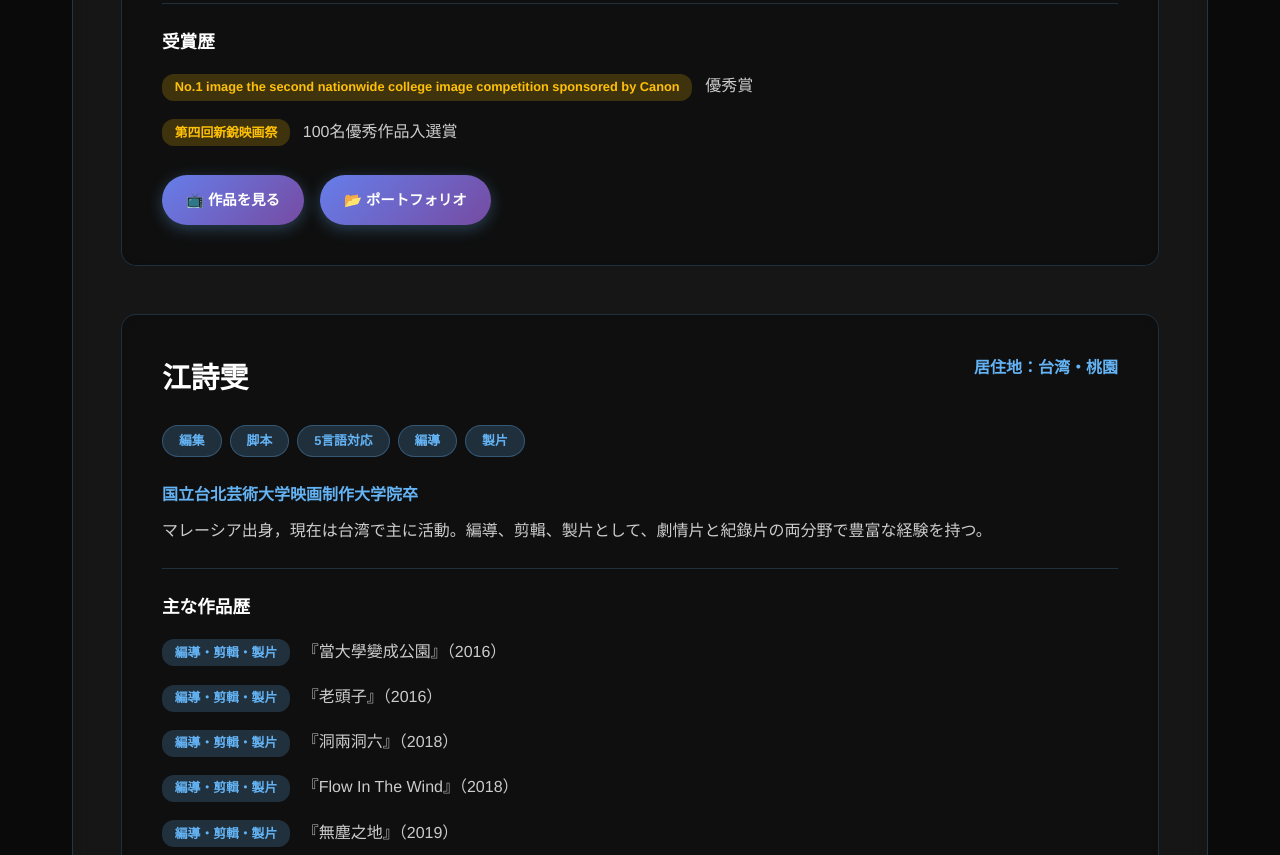
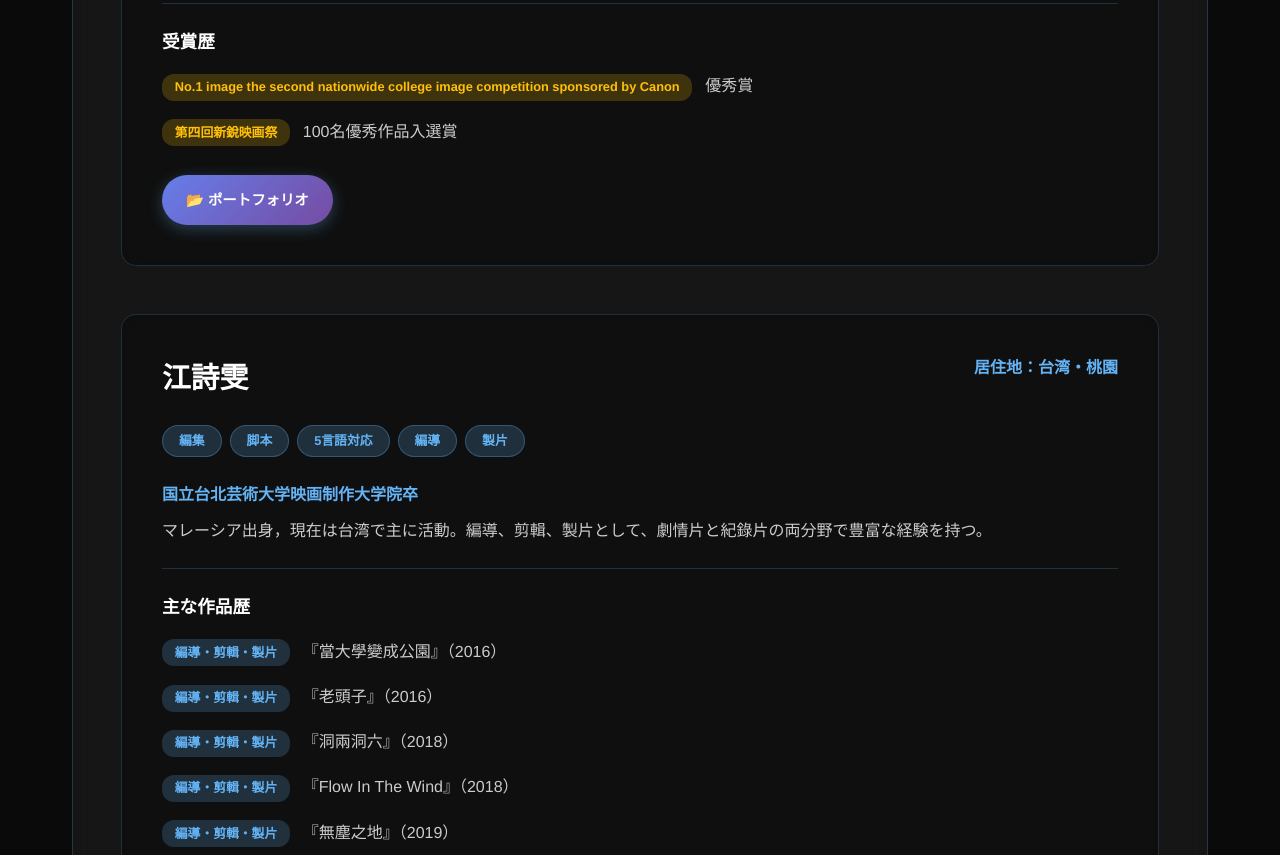
Before and after one commit to moon-hata/studio-moon, a plain HTML site: page about.html in a window 1280 px wide. Shown: the part 2239-3094 px from the top of the page. Drawn offline with Linux system fonts and the light colour scheme.

Commit message:
about.html

```diff
--- a/about.html
+++ b/about.html
@@ -878,10 +878,10 @@
                                         <li><span class="work-award">第四回新銳映画祭</span>100名優秀作品入選賞</li>
                                     </ul>
                                     <div class="works-links">
-                                        <a href="#" class="work-link" target="_blank">
+                                   <!-- <a href="#" class="work-link" target="_blank">
                                             📺 作品を見る
-                                        </a>
-                                        <a href="https://sites.google.com/view/hatakayori/%E3%83%9B%E3%83%BC%E3%83%A0?authuser=0" class="work-link" target="_blank">
+                                        </a>  -->
+                                        <a href="https://sites.google.com/view/hatakayori/%E3%82%A4%E3%83%B3%E3%82%BF%E3%83%93%E3%83%A5%E3%83%BC%E4%BD%9C%E5%93%81?authuser=0" class="work-link" target="_blank">
                                             📂 ポートフォリオ
                                         </a>
                                     </div>
@@ -1082,7 +1082,7 @@
                     <h4>お問い合わせ</h4>
                     <ul class="footer-links">
                         <li><a href="mailto:info@studiomoon.jp">📧 info@studiomoon.jp</a></li>
-                        <li><a href="tel:+81-3-1234-5678">📞 +81-3-1234-5678</a></li>
+                        <li><a href="tel:+81-3-1234-5678">📞 +81-070-8560-6685</a></li>
                         <li><a href="#">📍 東京・台北</a></li>
                         <li><a href="#">💼 企業向けお問い合わせ</a></li>
                     </ul>
```
